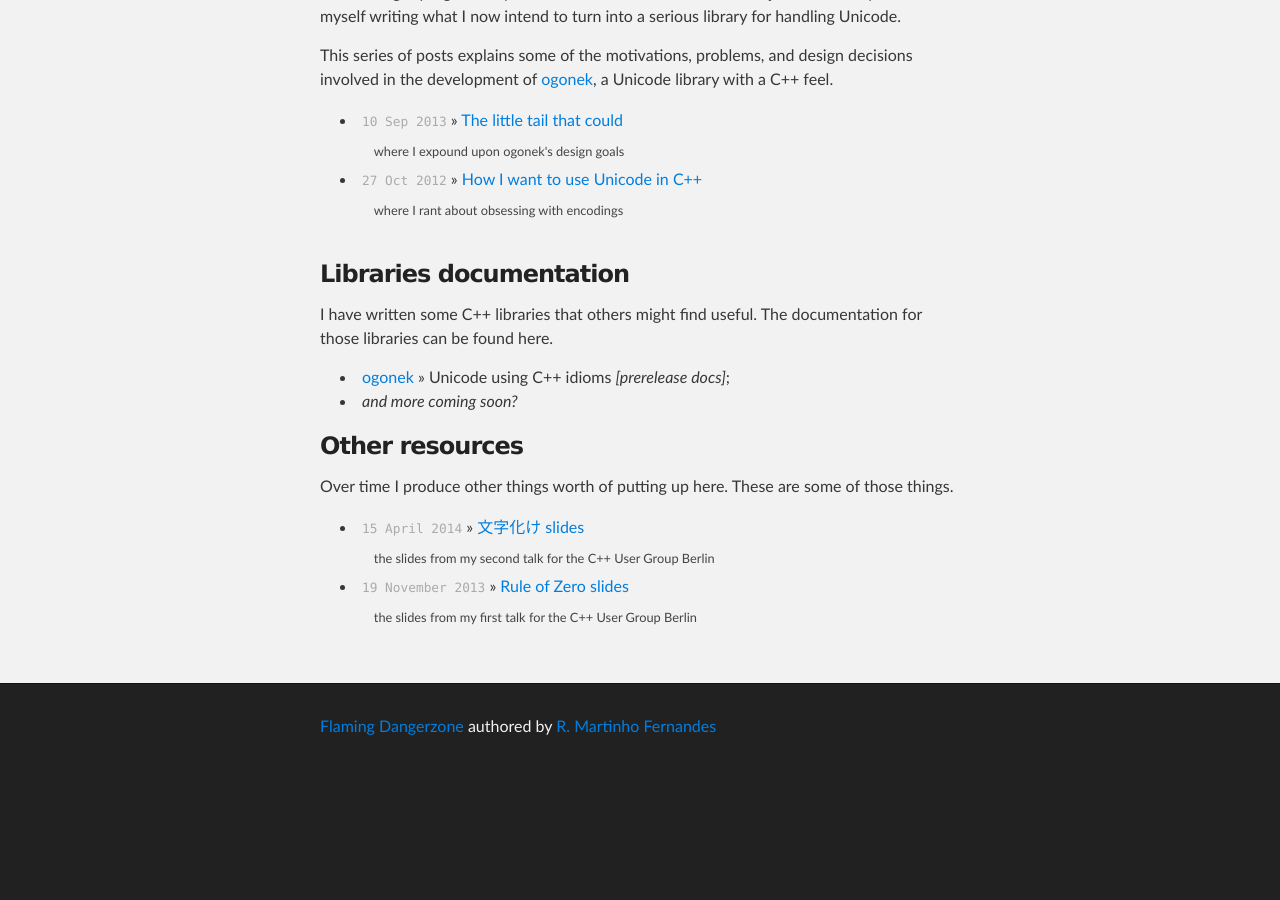
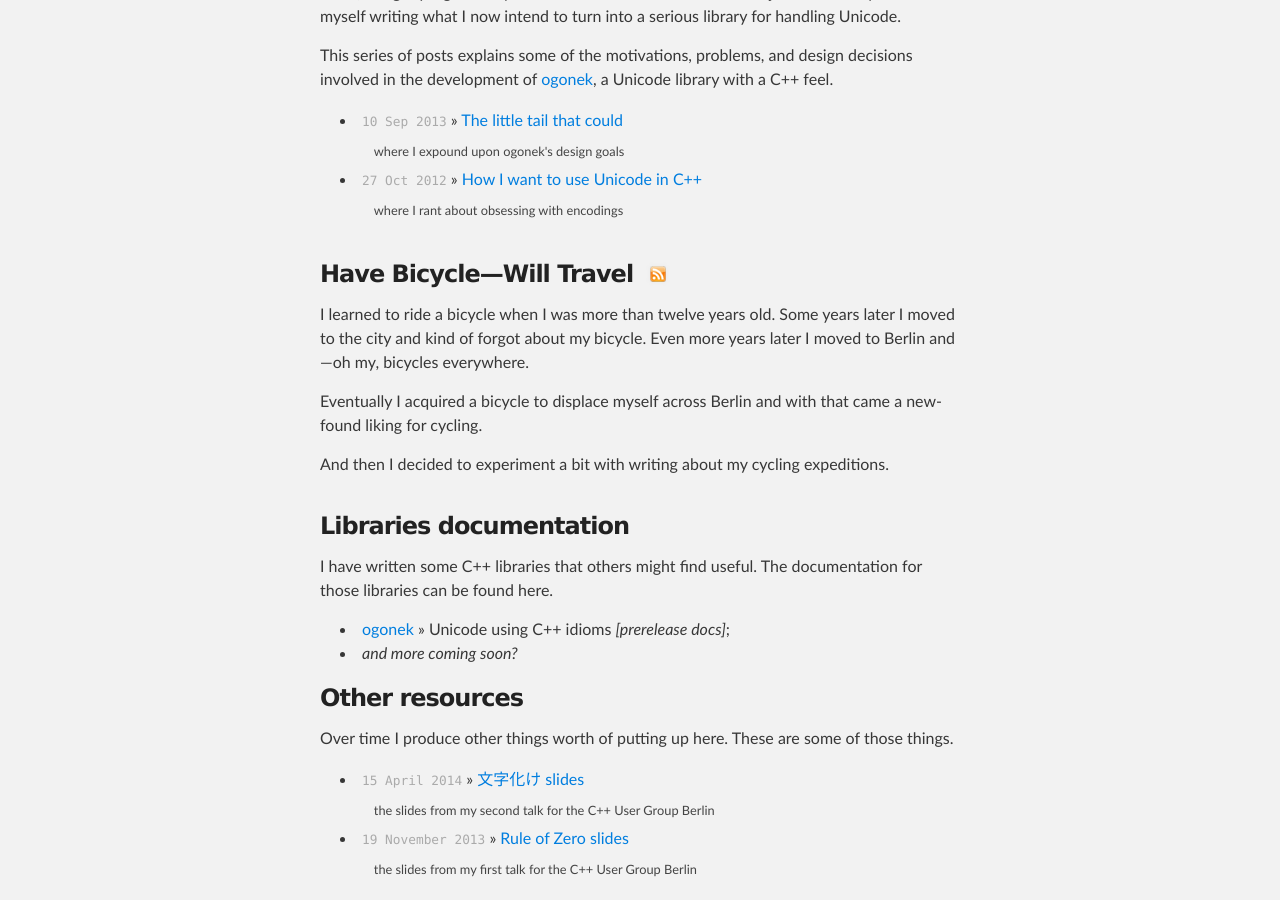
Before and after one commit to rmartinho/flamingdangerzone, a Jekyll site: the page built from index.html, in a window 1280 px wide and 900 px high, scrolled down 1355 px. Built offline with Jekyll 4.4.1, drawn with Linux system fonts in a browser that asks for light colours; Markdown is read by kramdown in place of the engine named in the settings; before the commit the page ends 2128 px from its top, so only the background shows below that.

Commit message:
Put cycling in index

```diff
--- a/index.html
+++ b/index.html
@@ -64,6 +64,37 @@ title: Home
 
 </section>
 
+<section id="travel">
+
+  <h3>
+    Have Bicycle&mdash;Will Travel
+    <a href="/rss-travel.xml"><img class="rss" src="images/rss.png" /></a>
+  </h3>
+
+  <p>
+  I learned to ride a bicycle when I was more than twelve years old. Some years
+  later I moved to the city and kind of forgot about my bicycle. Even more years
+  later I moved to Berlin and&mdash;oh my, bicycles everywhere.
+  </p>
+
+  <p>
+  Eventually I acquired a bicycle to displace myself across Berlin and with that
+  came a new-found liking for cycling.
+  </p>
+
+  <p>
+  And then I decided to experiment a bit with writing about my cycling
+  expeditions.
+  </p>
+
+  <ul class="posts">
+    {% for post in site.categories.travel %}
+      {% include post-entry.html %}
+    {% endfor %}
+  </ul>
+
+</section>
+
 <section id="docs">
 
   <h3>Libraries documentation</h3>
```
